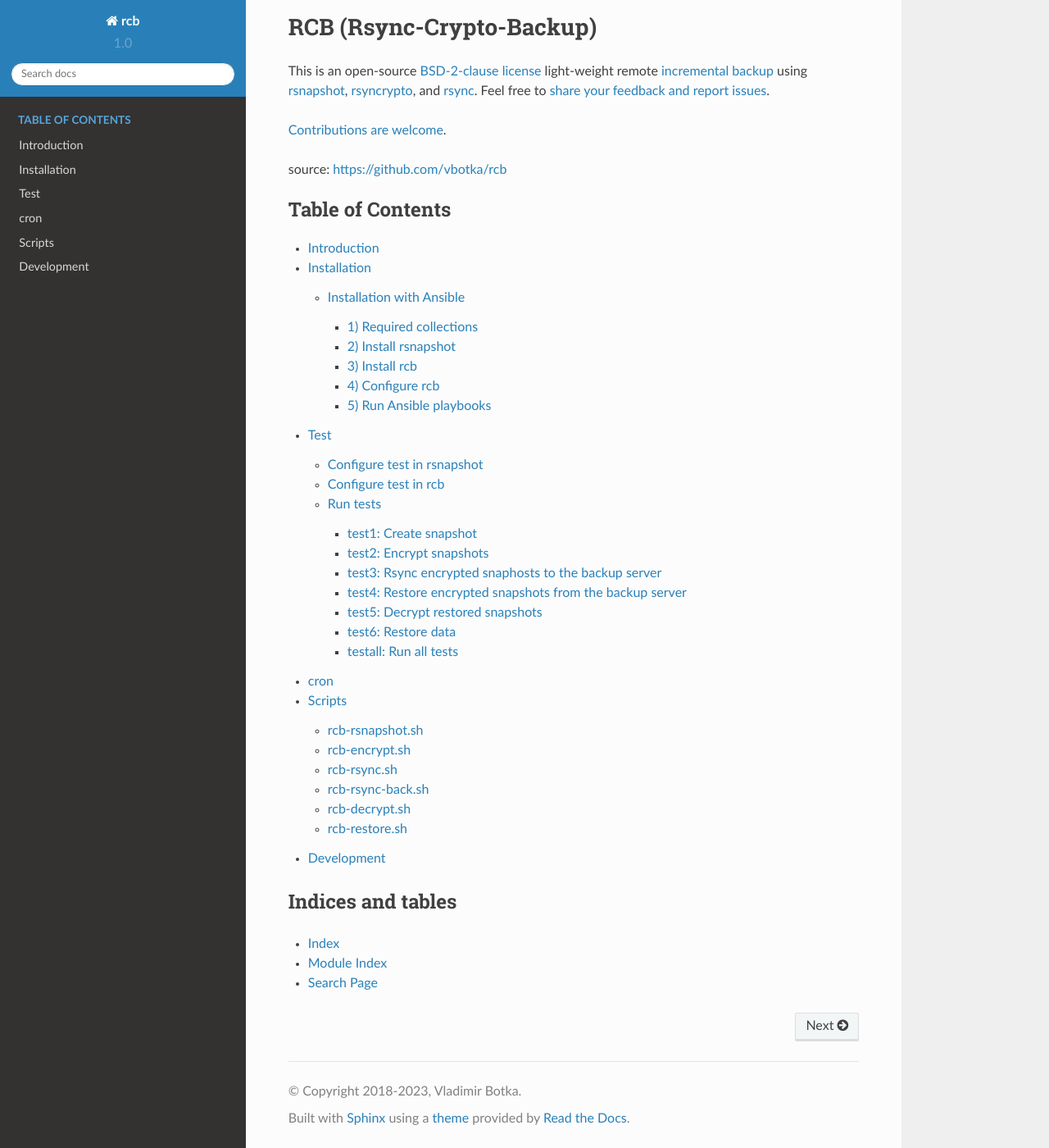
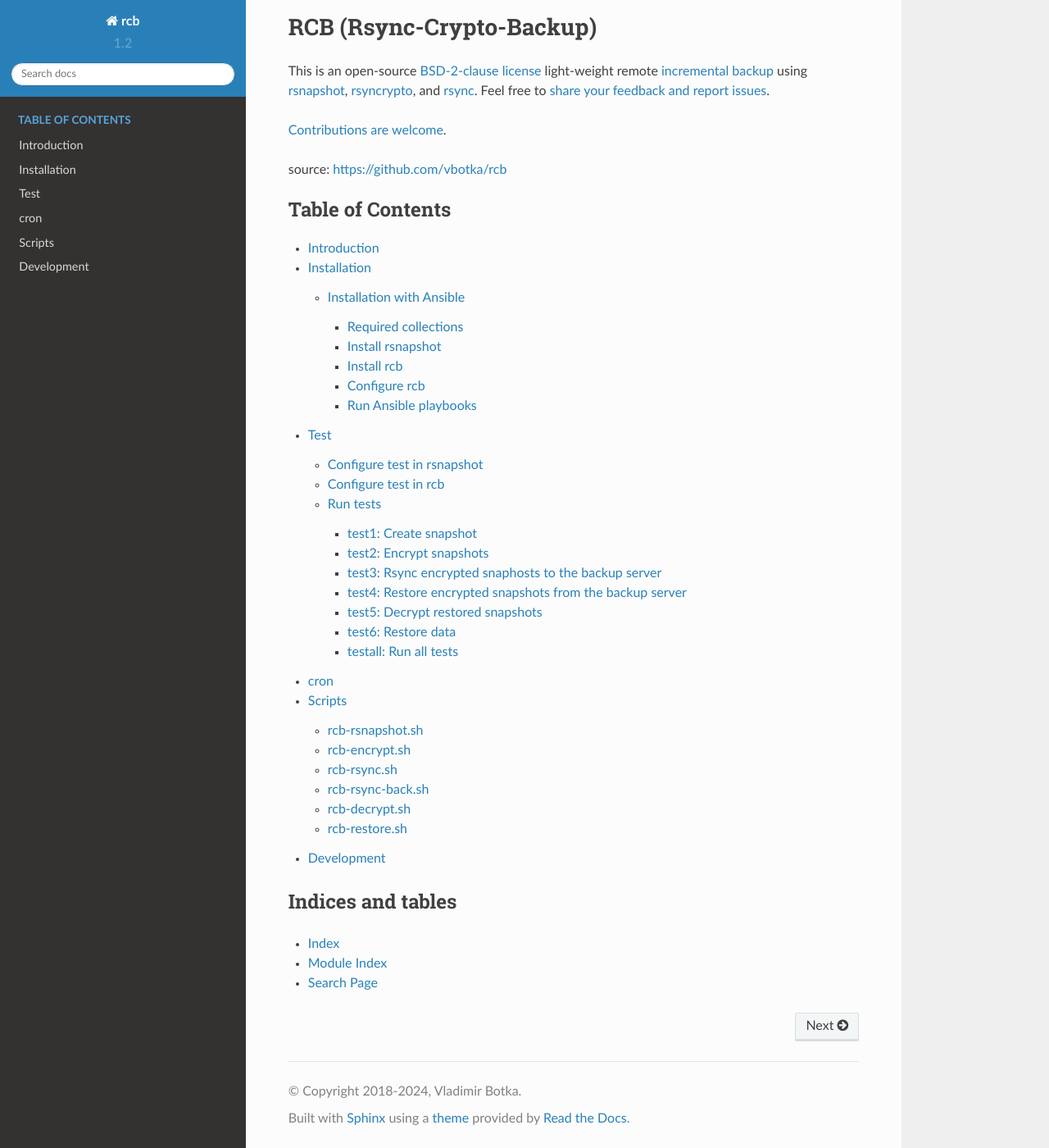
Before and after one commit to vbotka/rcb, a Sphinx documentation site: the page built from docs/source/index.rst, in a window 1280 px wide and 1400 px high, scrolled down 85 px. Shown: the whole window at 82% size. Built offline with Sphinx 7.4.7 and the Read the Docs theme 2.0.0, drawn with Linux system fonts in a browser that asks for light colours; pages that are not in the unit, such as notebooks, are missing from menus.

Commit message:
Maintenance update
* Add changelog
* Update README
* Update docs
* Tested with Ansible role vbotka.rcb 2.6.2

```diff
--- a/docs/source/conf.py
+++ b/docs/source/conf.py
@@ -64,7 +64,7 @@
 
 # General information about the project.
 project = 'rcb'
-copyright = '2018-2023, Vladimir Botka'
+copyright = '2018-2024, Vladimir Botka'
 author = 'Vladimir Botka'
 
 # The version info for the project you're documenting, acts as replacement for
@@ -72,9 +72,9 @@
 # built documents.
 #
 # The short X.Y version.
-version = '1.0'
+version = '1.2'
 # The full version, including alpha/beta/rc tags.
-release = '1.1.9'
+release = '1.2.0'
 
 # The language for content autogenerated by Sphinx. Refer to documentation
 # for a list of supported languages.
--- a/docs/source/installation.rst
+++ b/docs/source/installation.rst
@@ -25,8 +25,8 @@
    * On the *rcb-server*, it's up to you to install :l:`rsync`
 
 
-1) Required collections
-^^^^^^^^^^^^^^^^^^^^^^^
+Required collections
+^^^^^^^^^^^^^^^^^^^^
 
 The roles :l:`vbotka.rcb` and :l:`vbotka.rsnapshot` require collection
 :l:`community.general`. In addition to this, :l:`vbotka.rcb` requires
@@ -91,8 +91,8 @@
   shell> ansible-playbook rsnapshot.yml
 
 
-3) Install rcb
-^^^^^^^^^^^^^^
+Install rcb
+^^^^^^^^^^^
 
 Use Ansible roles :l:`vbotka.rcb` and :l:`vbotka.ansible_lib`
 
@@ -127,8 +127,8 @@
 or any other password management.
 
 
-4) Configure rcb
-^^^^^^^^^^^^^^^^
+Configure rcb
+^^^^^^^^^^^^^
 
 
 Configuration ansible.cfg
@@ -258,8 +258,8 @@
   :language: yaml
 
 
-5) Run Ansible playbooks
-^^^^^^^^^^^^^^^^^^^^^^^^
+Run Ansible playbooks
+^^^^^^^^^^^^^^^^^^^^^
 
 Following workflow was tested with Ubuntu **rcb_clients** and FreeBSD **rcb_server**.
 
```
Also changed, not shown: other parts of docs/source/installation.rst (+2 -2 lines), README.md (+9 -6 lines), changelog/CHANGELOG-v1.2.rst (added, +28 -0 lines).
